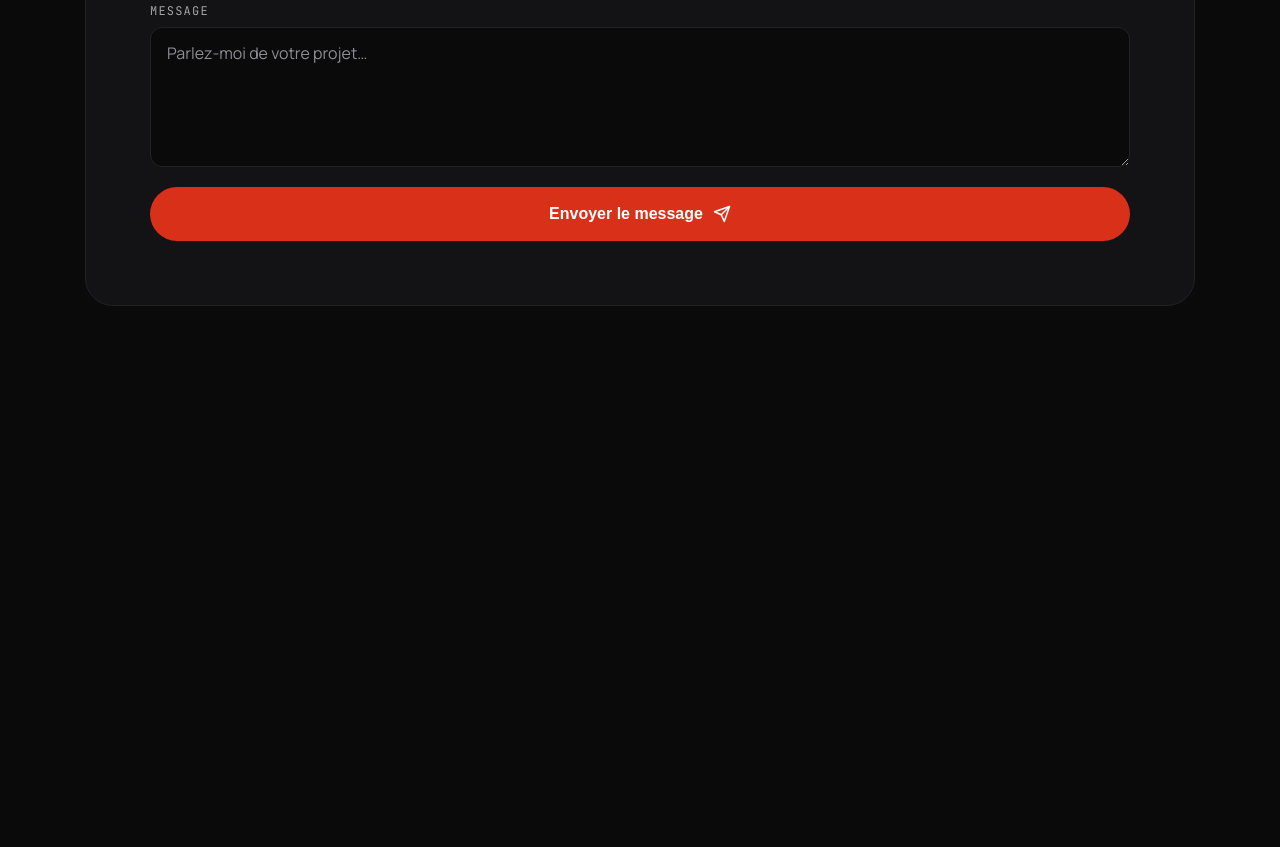
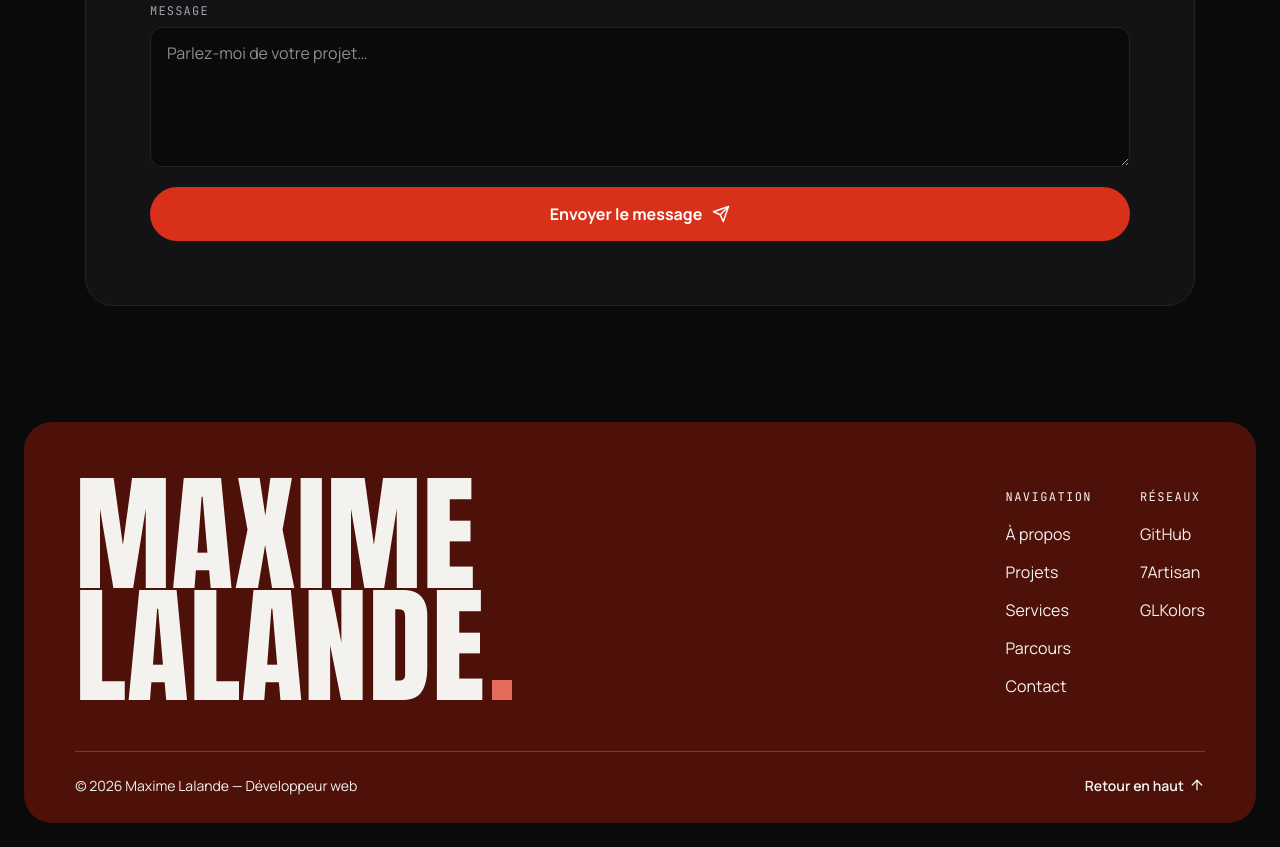
Before and after one commit to lalandem87/Portfolio, a plain HTML site: page index.html in a window 1280 px wide. Shown: the part 5787-6634 px from the top of the page. Before the commit the page ends 6209 px from the top, so only its background shows below. Drawn offline with Linux system fonts and the light colour scheme.

Commit message:
add footer

```diff
--- a/index.html
+++ b/index.html
@@ -553,7 +553,7 @@
               <div class="project__head">
                 <h3>GLKolors</h3>
                 <a
-                  href="https://www.glkolors.fr/"
+                  href="https://glkolors.fr/"
                   class="project__link"
                   target="_blank"
                 >
@@ -948,5 +948,66 @@
         </form>
       </div>
     </section>
+    <footer class="site-footer">
+      <div class="footer__inner">
+        <div class="footer__top">
+          <div class="footer__name">
+            <span class="hero__line">Maxime</span>
+            <span class="hero__line"
+              >Lalande<span class="hero__square" aria-hidden="true"></span
+            ></span>
+          </div>
+          <div class="footer__links">
+            <nav aria-label="Pied de page" class="footer__col">
+              <p class="footer__title">Navigation</p>
+              <ul role="list">
+                <li><a href="#apropos">À propos</a></li>
+                <li><a href="#projets">Projets</a></li>
+                <li><a href="#services">Services</a></li>
+                <li><a href="#parcours">Parcours</a></li>
+                <li><a href="#contact">Contact</a></li>
+              </ul>
+            </nav>
+
+            <div class="footer__col">
+              <p class="footer__title">Réseaux</p>
+              <ul role="list">
+                <li>
+                  <a href="https://github.com/lalandem87" target="_blank"
+                    >GitHub</a
+                  >
+                </li>
+                <li>
+                  <a href="https://7artisan.fr/" target="_blank">7Artisan</a>
+                </li>
+                <li>
+                  <a href="https://glkolors.fr/" target="_blank">GLKolors</a>
+                </li>
+              </ul>
+            </div>
+          </div>
+        </div>
+        <div class="footer__bottom">
+          <p>© 2026 Maxime Lalande — Développeur web</p>
+          <a href="#accueil" class="footer__top-link"
+            >Retour en haut
+            <svg
+              aria-hidden="true"
+              width="16"
+              height="16"
+              viewBox="0 0 24 24"
+              fill="none"
+              stroke="currentColor"
+              stroke-width="2"
+              stroke-linecap="round"
+              stroke-linejoin="round"
+            >
+              <path d="M12 19V5" />
+              <path d="m5 12 7-7 7 7" />
+            </svg>
+          </a>
+        </div>
+      </div>
+    </footer>
   </body>
 </html>
--- a/style.css
+++ b/style.css
@@ -4,6 +4,7 @@
   --color-accent: #d9301a;
   --color-accent-light: #e46a5a;
   --color-accent-deep: #4e1109;
+  --color-border: #232327;
   --font-text: "Manrope", system-ui, sans-serif;
   --font-title: "Anton", sans-serif;
   --font-mono: "JetBrains Mono", monospace;
@@ -92,6 +93,12 @@ h2 {
   border: 0;
 }
 /* BOUTONS */
+
+button {
+  color: inherit;
+  font: inherit;
+  cursor: pointer;
+}
 
 .btn {
   display: inline-flex;
@@ -362,7 +369,7 @@ h2 {
 .bio {
   align-self: start;
   padding: 40px;
-  border: 1px solid #232327;
+  border: 1px solid var(--color-border);
   border-radius: 24px;
   background-color: #131315;
 }
@@ -385,7 +392,7 @@ h2 {
   justify-content: space-between;
   gap: 16px;
   padding: 16px 0;
-  border-bottom: 1px solid #232327;
+  border-bottom: 1px solid var(--color-border);
 }
 
 .bio__row dt {
@@ -440,7 +447,7 @@ h2 {
   display: flex;
   flex-direction: column;
   gap: 20px;
-  border: 1px solid #232327;
+  border: 1px solid var(--color-border);
   border-radius: 22px;
   background-color: #131315;
   padding: 32px;
@@ -501,7 +508,7 @@ h2 {
 }
 
 .project {
-  border: 1px solid #232327;
+  border: 1px solid var(--color-border);
   border-radius: 24px;
   overflow: hidden;
   background-color: #131315;
@@ -593,7 +600,7 @@ h2 {
 
 .stack {
   background-color: #131315;
-  border: 1px solid #232327;
+  border: 1px solid var(--color-border);
   border-radius: 22px;
   padding: 30px;
 }
@@ -690,7 +697,7 @@ h2 {
   display: grid;
   grid-template-columns: repeat(auto-fit, minmax(min(100%, 480px), 1fr));
   gap: 0 48px;
-  border-top: 1px solid #232327;
+  border-top: 1px solid var(--color-border);
 }
 
 .diploma {
@@ -698,7 +705,7 @@ h2 {
   justify-content: space-between;
   align-items: center;
   gap: 16px;
-  border-bottom: 1px solid #232327;
+  border-bottom: 1px solid var(--color-border);
   padding: 24px 0;
 }
 
@@ -858,7 +865,6 @@ h2 {
 }
 
 .form__submit:hover {
-  cursor: pointer;
   transform: scale(1.01);
 }
 
@@ -867,3 +873,92 @@ h2 {
     transition: none;
   }
 }
+
+/* FOOTER */
+
+.site-footer {
+  padding: 0 24px 24px;
+}
+
+.footer__inner {
+  display: flex;
+  flex-direction: column;
+  gap: 48px;
+  background-color: var(--color-accent-deep);
+  padding: 56px clamp(20px, 4vw, 56px) 28px;
+  border-radius: 28px;
+}
+
+.footer__top {
+  display: flex;
+  flex-wrap: wrap;
+  justify-content: space-between;
+  align-items: end;
+  gap: 40px 64px;
+}
+
+.footer__bottom {
+  display: flex;
+  flex-wrap: wrap;
+  justify-content: space-between;
+  align-items: center;
+  gap: 12px 32px;
+  border-top: 1px solid rgba(244, 242, 239, 0.2);
+  padding-top: 24px;
+  font-size: 14px;
+}
+
+.footer__name {
+  font-family: var(--font-title);
+  font-weight: 400;
+  font-size: clamp(56px, 10vw, 144px);
+  line-height: 0.88;
+  letter-spacing: 0.005em;
+  text-transform: uppercase;
+}
+
+.footer__links {
+  display: flex;
+  flex-wrap: wrap;
+  gap: 32px 48px;
+}
+
+.footer__col {
+  display: flex;
+  flex-direction: column;
+  gap: 12px;
+}
+
+.footer__title {
+  font-family: var(--font-mono);
+  font-size: 12px;
+  letter-spacing: 0.12em;
+  text-transform: uppercase;
+}
+
+.footer__col ul {
+  display: flex;
+  flex-direction: column;
+  gap: 4px;
+  list-style: none;
+}
+
+.footer__col a {
+  display: inline-block;
+  padding: 6px 0;
+  font-size: 16px;
+}
+
+.footer__top-link {
+  display: inline-flex;
+  align-items: center;
+  gap: 5px;
+  font-weight: 600;
+}
+
+.footer__col a:hover,
+.footer__col a:focus-visible,
+.footer__top-link:hover,
+.footer__top-link:focus-visible {
+  color: var(--color-accent-light);
+}
```
